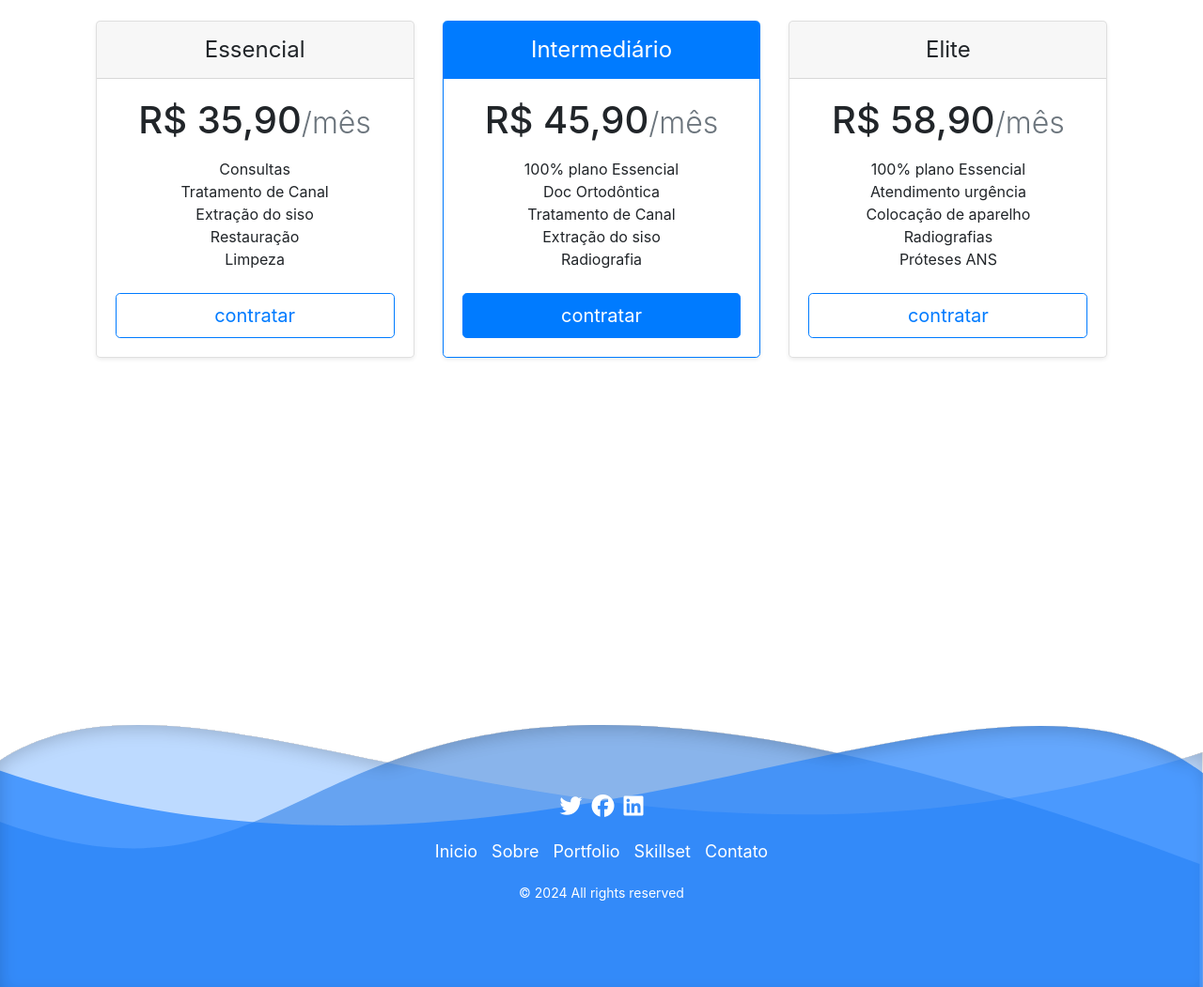
After one commit to Ranierelp/SmileSync, a Django app: page /user/planos/ in a window 1280 px wide. The commit adds this page. Shown: the whole page at 94% size. Run offline with Django 5.2, Linux system fonts and the light colour scheme; some libraries are stand-ins or nearby versions.

Commit message:
tela de acesso a planos e veridicaçao de senha

```diff
--- /dev/null
+++ b/templates/users/plano.html
@@ -0,0 +1,71 @@
+{% extends 'base.html' %}
+{% load static %}
+
+{% block content %}
+<link rel="stylesheet" href="https://cdn.jsdelivr.net/npm/bootstrap@4.1.3/dist/css/bootstrap.min.css" integrity="sha384-MCw98/SFnGE8fJT3GXwEOngsV7Zt27NXFoaoApmYm81iuXoPkFOJwJ8ERdknLPMO" crossorigin="anonymous">
+
+<body>
+    <div class="container py-3">
+      <main>
+        <div class="row row-cols-1 row-cols-md-3 mb-3 text-center">
+          <div class="col">
+            <div class="card mb-4 rounded-3 shadow-sm">
+              <div class="card-header py-3">
+                <h4 class="my-0 fw-normal">Essencial</h4>
+              </div>
+              <div class="card-body">
+                <h1 class="card-title pricing-card-title">R$ 35,90<small class="text-muted fw-light">/mês</small></h1>
+                <ul class="list-unstyled mt-3 mb-4">
+                  <li>Consultas</li>
+                  <li>Tratamento de Canal</li>
+                  <li>Extração do siso</li>
+                  <li>Restauração</li>
+                  <li>Limpeza</li>
+                </ul>
+
+                <button type="button" class="w-100 btn btn-lg btn-outline-primary">contratar</button>
+              </div>
+            </div>
+          </div>
+          <div class="col">
+            <div class="card mb-4 rounded-3 shadow-sm border-primary">
+                <div class="card-header py-3 text-white bg-primary border-primary">
+                <h4 class="my-0 fw-normal">Intermediário</h4>
+              </div>
+              <div class="card-body">
+                <h1 class="card-title pricing-card-title">R$ 45,90<small class="text-muted fw-light">/mês</small></h1>
+                <ul class="list-unstyled mt-3 mb-4">
+                    <li>100% plano Essencial</li>
+                    <li>Doc Ortodôntica</li>
+                    <li>Tratamento de Canal</li>
+                    <li>Extração do siso</li>
+                    <li>Radiografia</li>
+                </ul>
+                <button type="button" class="w-100 btn btn-lg btn-primary">contratar</button>
+              </div>
+            </div>
+          </div>
+          <div class="col">
+            <div class="card mb-4 rounded-3 shadow-sm">
+              <div class="card-header py-3">
+                <h4 class="my-0 fw-normal">Elite</h4>
+              </div>
+              <div class="card-body">
+                <h1 class="card-title pricing-card-title">R$ 58,90<small class="text-muted fw-light">/mês</small></h1>
+                <ul class="list-unstyled mt-3 mb-4">
+                    <li>100% plano Essencial</li>
+                    <li>Atendimento urgência</li>
+                    <li>Colocação de aparelho</li>
+                    <li>Radiografias</li>
+                    <li>Próteses ANS</li>
+                </ul>
+                <button type="button" class="w-100 btn btn-lg btn-outline-primary">contratar</button>
+              </div>
+            </div>
+          </div>
+        </div>
+    </div>
+</body>
+{% include "partials/_modal_sucess.html" %}
+{% include "partials/_modal_erro.html" %}
+{% endblock content %}
--- a/user/urls.py
+++ b/user/urls.py
@@ -13,4 +13,6 @@ urlpatterns = [
     path('logout/', views.logout_view, name='logout'),
     path('deletar_dentista/<str:pk>/', views.delete_dentist_view, name='delete_dentist_view'),
     path('deletar_empresa/<str:pk>/', views.delete_company_view, name='delete_company_view'),
+    path('planos/', views.planos_view, name='planos_view'),
+
 ]
--- a/user/views.py
+++ b/user/views.py
@@ -174,3 +174,6 @@ def delete_company_view(request, pk) -> HttpResponse:
     else:
         logout(request)
         return render(request, '403.html', status=403)
+
+def planos_view(request):
+    return render(request,'users/plano.html')
```
Also changed, not shown: SmileSync/settings.py (+14 -15 lines), templates/users/register.html (+75 -0 lines).
